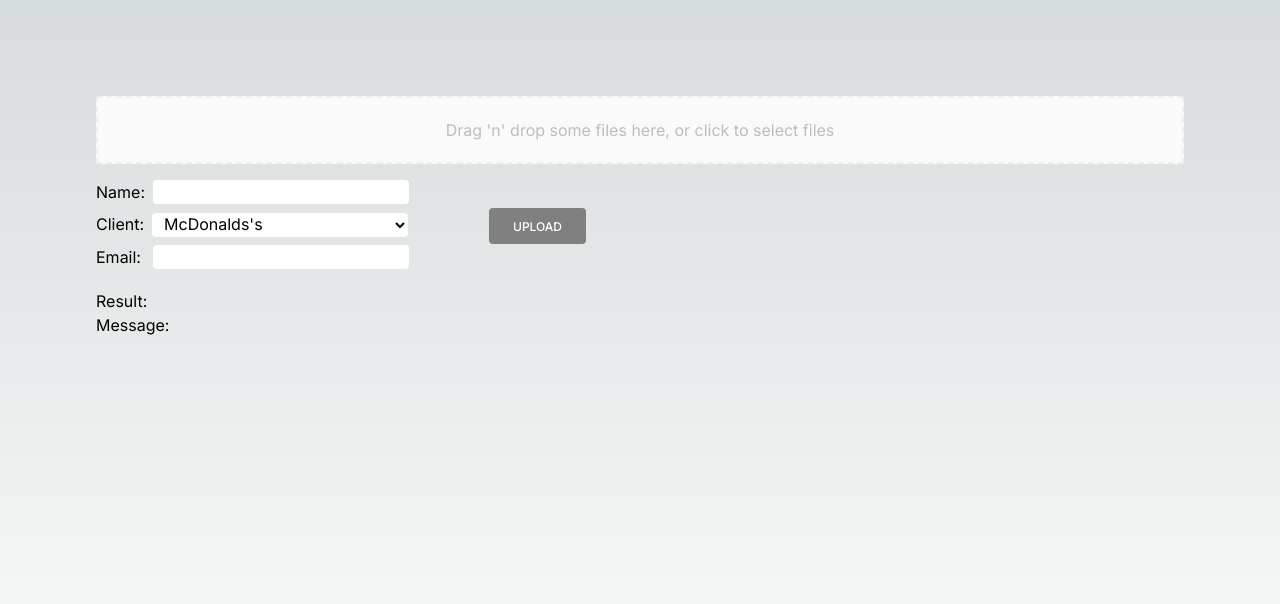
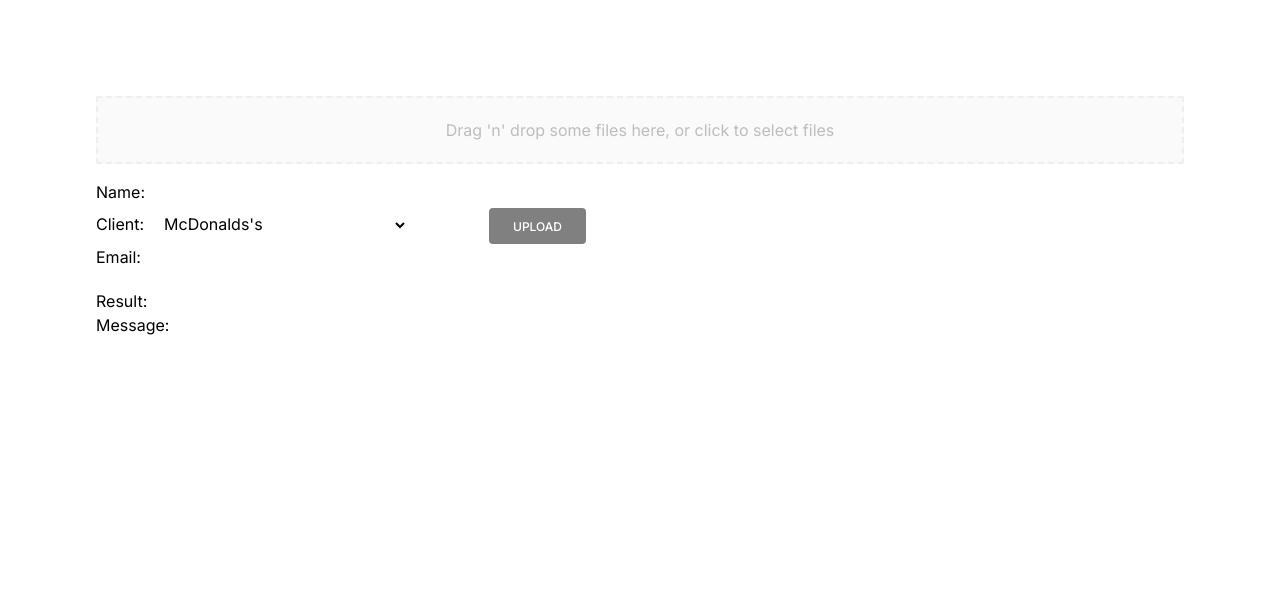
Before and after one commit to RichardHill/upload, a Next.js app: page / in a window 1280 px wide. Shown: the top 604 px of the page. Built offline with nearby package versions, Linux system fonts and the light colour scheme.

Commit message:
style update

```diff
--- a/app/globals.css
+++ b/app/globals.css
@@ -16,7 +16,7 @@
     }
 }
 
-body {
+/* body {
     color: rgb(var(--foreground-rgb));
     background: linear-gradient(to bottom, transparent, rgb(var(--background-end-rgb))) rgb(var(--background-start-rgb));
-}
+} */
--- a/app/page.tsx
+++ b/app/page.tsx
@@ -140,7 +140,7 @@ function StyledDropzone() {
                     </div>
                     <div className="mt-2 flex">
                         <h3>Email:</h3>
-                        <input className="h-6 ml-3 pl-2 w-64 rounded !text-black" type="text" value={email || ""} onChange={(e: any) => setEmail(e.target.value)} />
+                        <input className="h-6 ml-3 pl-2 w-64 rounded !text-black" type="email" value={email || ""} onChange={(e: any) => setEmail(e.target.value)} />
                     </div>
                 </div>
                 <button
```
